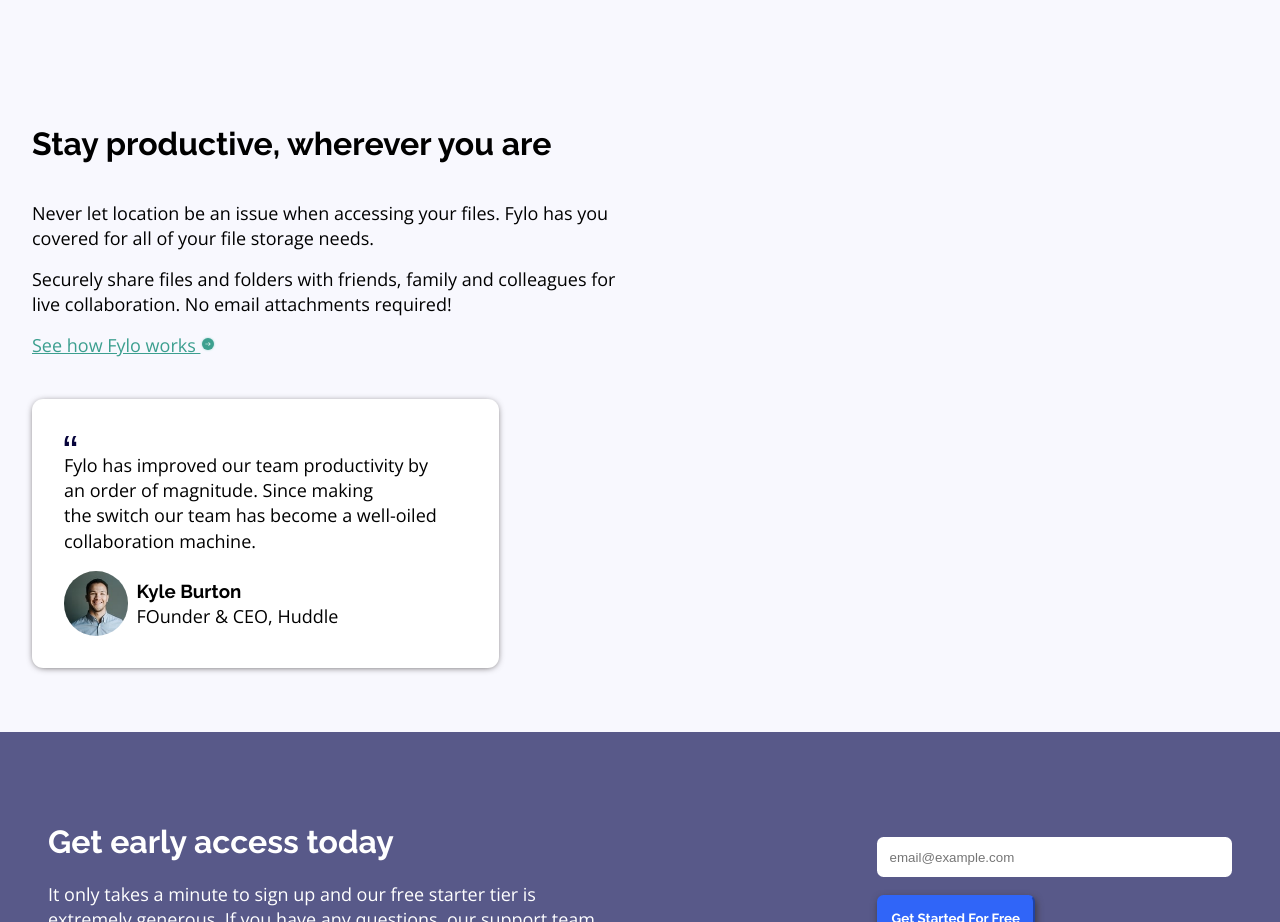
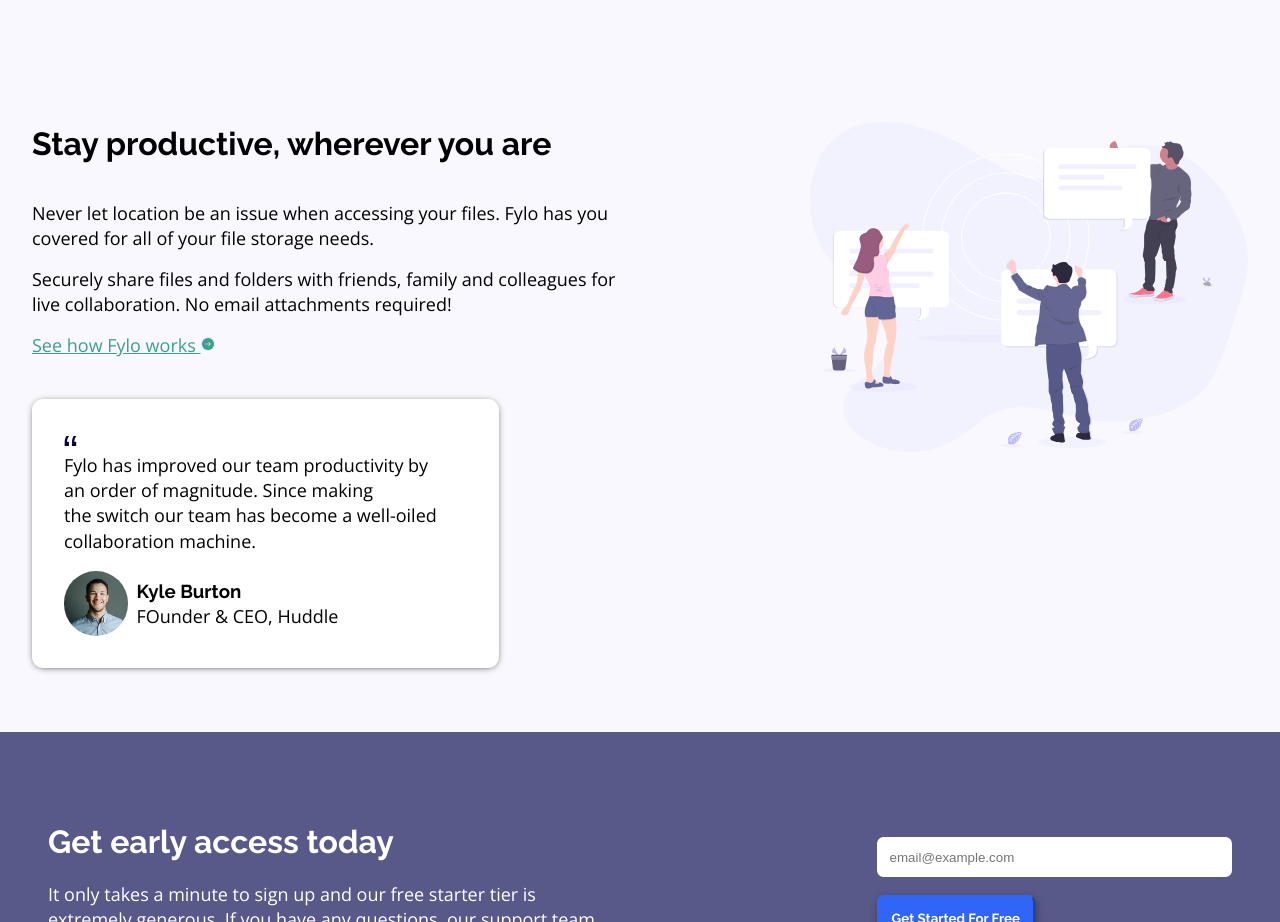
Before and after one commit to GodstimeNwabue/fylo-landing-page-with-two-column-layout-master, a plain HTML site: page index.html in a window 1280 px wide. Shown: the part 800-1722 px from the top of the page. Drawn offline with nearby package versions, Linux system fonts and the light colour scheme; the site is published under a folder, as on GitHub Pages, so addresses that start at the root find nothing.

Commit message:
corrected path way of illustration-2

```diff
--- a/index.html
+++ b/index.html
@@ -87,7 +87,7 @@
         </div>
       </div>
       <div class="productive_collaboration">
-        <img src="/images/illustration-2.svg" alt="">
+        <img src="./images/illustration-2.svg" alt="">
       </div>
     </div>
   </aside>
```
